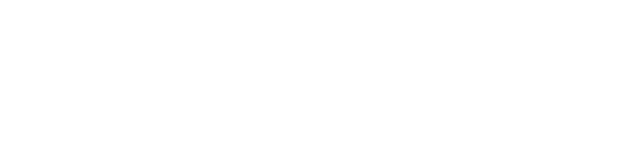
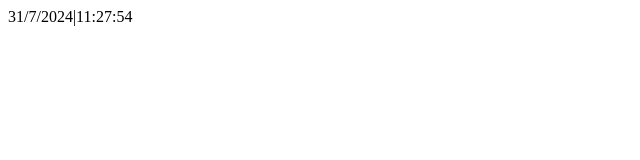
Before and after one commit to MorawskiR/Jszelent, a plain HTML site: page index.html in a window 1280 px wide. Shown: the whole page, without its empty margins (0-640 px from the left). Drawn offline with Linux system fonts and the light colour scheme.

Commit message:
pierwszy odcinek

```diff
--- a/index.html
+++ b/index.html
@@ -1,9 +1,17 @@
 <!DOCTYPE html>
-<html >
+<html lang="pl" >
+<head>
+    <meta charset="utf-8"/>
+    <title> Odlicznie czasu</title>
+    <script src="timer.js">
+    </script>
+</head>
 
-<head>
-<body>
+<body onload="odliczanie();">
 
+    <div id="zegar">
+
+    </div>
 </body>
-</head>
+
 </html>
--- /dev/null
+++ b/timer.js
@@ -0,0 +1,20 @@
+function odliczanie()
+{
+
+
+var dzisiaj = new Date();
+var dzien = dzisiaj.getDate();
+var miesiac = dzisiaj.getMonth() + 1 ;
+var rok = dzisiaj.getFullYear();
+
+var godzina = dzisiaj.getHours();
+if(godzina<10) godzina = "0"+godzina;
+var minuta = dzisiaj.getMinutes();
+if(minuta<10) minuta = "0"+minuta;
+var sekunda = dzisiaj.getSeconds();
+if(sekunda<10) sekunda = "0"+sekunda;
+
+document.getElementById("zegar").innerHTML = dzien + "/" + miesiac+"/"+rok+"|" +godzina+":"+ minuta + ":"+sekunda;
+
+setTimeout("odliczanie()", 1000);
+}
```
